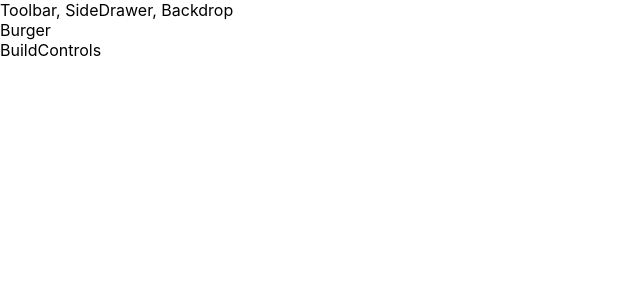
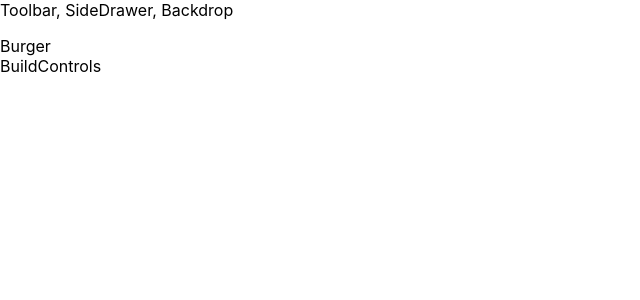
Before and after one commit to Janasyl/react-burger, a React (Create React App) app: page / in a window 1280 px wide. Shown: the top 300 px of the page, without its empty margins (0-640 px from the left). Built offline with nearby package versions, Linux system fonts and the light colour scheme.

Commit message:
conected file to Layout.css

```diff
--- a/src/components/Layout/Layout.js
+++ b/src/components/Layout/Layout.js
@@ -1,9 +1,13 @@
 import React from "react";
+
 import Aux from "../../hoc/Auxiliary";
+import  './Layout.css';
 const Layout = (props) => (
   <Aux>
     <div>Toolbar, SideDrawer, Backdrop</div>
-    <main>{props.children}</main>
+    <main className='Content'>
+         {props.children}
+     </main>
   </Aux>
 );
 
```
Also changed, not shown: src/components/Burger/Burger.js (added).
